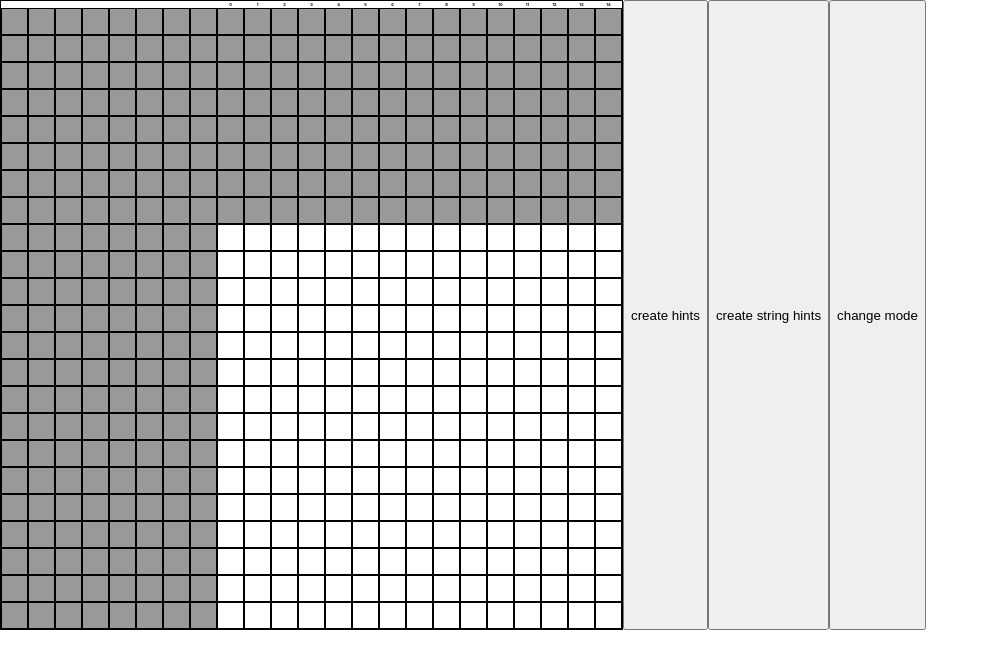
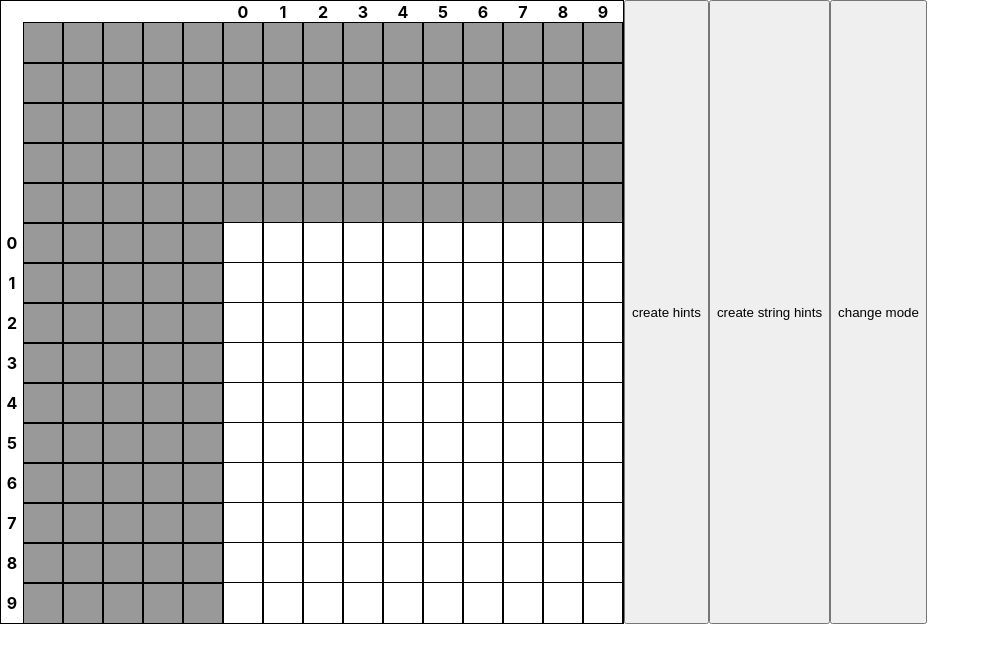
Before and after one commit to ordros/illust-logic, a React (Create React App) app: page / in a window 1280 px wide. Shown: the top 668 px of the page, without its empty margins (0-990 px from the left). Built offline with nearby package versions, Linux system fonts and the light colour scheme.

Commit message:
fix table styles.

```diff
--- a/src/components/Pixel/index.jsx
+++ b/src/components/Pixel/index.jsx
@@ -8,6 +8,7 @@ const Wrapper = styled.div`
   justify-content: center;
   width: 100%;
   height: 100%;
+  border: 1px solid black;
 `;
 
 const BlackCell = styled.div`
--- a/src/components/PixelTablePage/index.jsx
+++ b/src/components/PixelTablePage/index.jsx
@@ -5,23 +5,22 @@ import styled from "styled-components";
 import createHintsFromBoard from "../../utils/createHintsFromBoard";
 import createStringFromHint from "../../utils/createStringFromHint";
 import getHintsFromString from "../../utils/getHintsFromString";
-import PixelTable from "../PixelTable";
+import Table from "../Table";
 
 const Wrapper = styled.div`
   display: flex;
 `;
 
 const PixelTablePage = () => {
-  const { table, hints, mode } = useSelector((state) => state);
+  const { size, table, hints, mode } = useSelector((state) => state);
   const dispatch = useDispatch();
-  const size = 15;
 
   const location = useLocation();
 
   const createStringHints = () => {
     const xStringHint = createStringFromHint(hints.x);
     const yStringHint = createStringFromHint(hints.y);
-    const hintString = `${size}/${size}/${xStringHint}/${yStringHint}`;
+    const hintString = `${size.x}/${size.y}/${xStringHint}/${yStringHint}`;
     console.log(hintString);
   };
 
@@ -30,9 +29,10 @@ const PixelTablePage = () => {
   `;
 
   const setInitalData = () => {
+    const initSize = 10;
     if (!location.search) {
-      dispatch({ type: "INIT", payload: { size: { x: size, y: size }}});
-      dispatch({ type: 'SET_HINTS', payload: { xHints: Array.from({length: size}), yHints: Array.from({length: size}) } });
+      dispatch({ type: "INIT", payload: { size: { x: initSize, y: initSize }}});
+      dispatch({ type: 'SET_HINTS', payload: { xHints: Array.from({length: initSize}), yHints: Array.from({length: initSize}) } });
       return;
     }
     const hint = location.search.replace('?hint=', '');
@@ -70,10 +70,14 @@ const PixelTablePage = () => {
 
   return (
     <Wrapper>
-      <PixelTable size={size} />
-      <button onClick={createHints}>create hints</button>
-      <button onClick={createStringHints}>create string hints</button>
-      <button onClick={changeMode}>change mode</button>
+      {table && hints && (
+        <>
+          <Table size={size.x} xHints={hints.x} yHints={hints.y} />
+          <button onClick={createHints}>create hints</button>
+          <button onClick={createStringHints}>create string hints</button>
+          <button onClick={changeMode}>change mode</button>
+        </>
+      )}
     </Wrapper>
   );
 };
--- a/src/components/Table/index.jsx
+++ b/src/components/Table/index.jsx
@@ -4,9 +4,8 @@ import styled, { css } from 'styled-components';
 import Pixel from '../Pixel';
 
 const Cell = styled.div`
-  width: 25px;
-  height: 25px;
-  border: 1px solid black;
+  width: 40px;
+  height: 40px;
   border-collapse: collapse;
   font-size: 20px;
   display: flex;
@@ -28,8 +27,24 @@ const StyledTable = styled.table`
   }
 `;
 
+const FrameBorder = styled.div`
+  width: 100%;
+  height: 100%;
+  display: flex;
+  align-items: center;
+  justify-content: center;
+  border: 1px solid black;
+  border-collapse: collapse;
+`;
+
 const Index = styled.th`
-  font-size: 4px;
+  font-size: 16px;
+  font-weight: bold;
+`;
+
+const Spacer = styled.div`
+  width: 20px;
+  height: 20px;
 `;
 
 const Table = ({size, xHints, yHints}) => {
@@ -41,10 +56,12 @@ const Table = ({size, xHints, yHints}) => {
   const yHintMaxLength = yHints && yHints.reduce((a,b) => Math.max(a.length || a, b.length || b));
   const maxHintsLength = Math.max(xHintMaxLength, yHintMaxLength);
 
+  const getFrame = (number) => { return <Cell><FrameBorder>{number}</FrameBorder></Cell> };
   return (
     <StyledTable cellSpacing='0'>
       <thead>
         <tr>
+          <Index><Spacer/></Index>
           {getIndexArray(xHintMaxLength).map((v) => <th key={v}></th>)}
           {array.map((v) => <Index key={v}>{v}</Index>)}
         </tr>
@@ -54,8 +71,9 @@ const Table = ({size, xHints, yHints}) => {
           getIndexArray(maxHintsLength).map((yHintX) => {
             return (
               <tr key={yHintX}>
-                {getIndexArray(xHintMaxLength).map((v) => <td key={v}><Cell /></td>)}
-                {getIndexArray(size).map((yHinty) => <td key={yHinty}><Cell>{yHints[yHinty][yHintX] || ''}</Cell></td>)}
+                <Index as="td" />
+                {getIndexArray(xHintMaxLength).map((v) => <td key={v}>{getFrame()}</td>)}
+                {getIndexArray(size).map((yHinty) => <td key={yHinty}>{getFrame(yHints[yHinty][yHintX] || '')}</td>)}
               </tr>
             );
           })
@@ -63,13 +81,12 @@ const Table = ({size, xHints, yHints}) => {
         {array.map((x) => {
           return (
             <tr key={x}>
+              <Index as="td" key={x}>{x}</Index>
               {
                 getIndexArray(xHintMaxLength).map((xHintx) => {
                   return (
                     <td key={xHintx}>
-                      <Cell isTop={x === 0}>
-                        {xHints[x][xHintx] || ''}
-                      </Cell>
+                      {getFrame(xHints[x][xHintx] || '')}
                     </td>
                   );
                 })
--- a/src/utils/getHintsFromString.js
+++ b/src/utils/getHintsFromString.js
@@ -8,8 +8,8 @@ const getHintFromString = (strHint) => {
 
 const getHintsFromString = (str) => {
   const arr = str.split('/');
-  const sizeX = arr[0];
-  const sizeY = arr[1];
+  const sizeX = parseInt(arr[0]);
+  const sizeY = parseInt(arr[1]);
   const hintsX = getHintFromString(arr[2]);
   const hintsY = getHintFromString(arr[3]);
 
```
